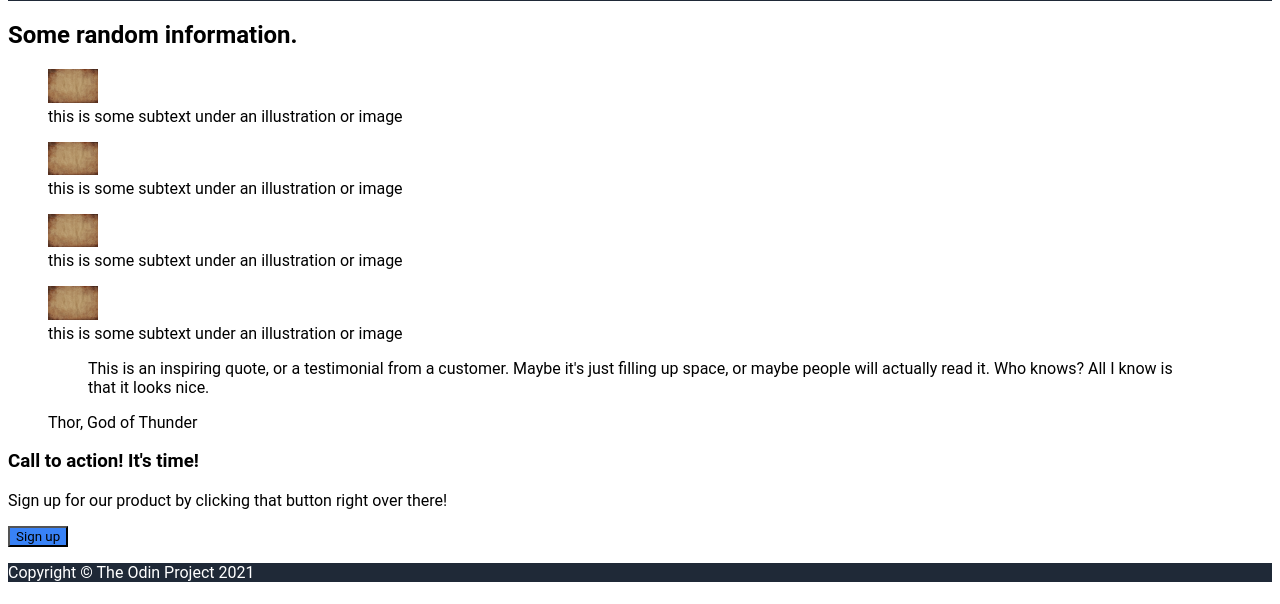
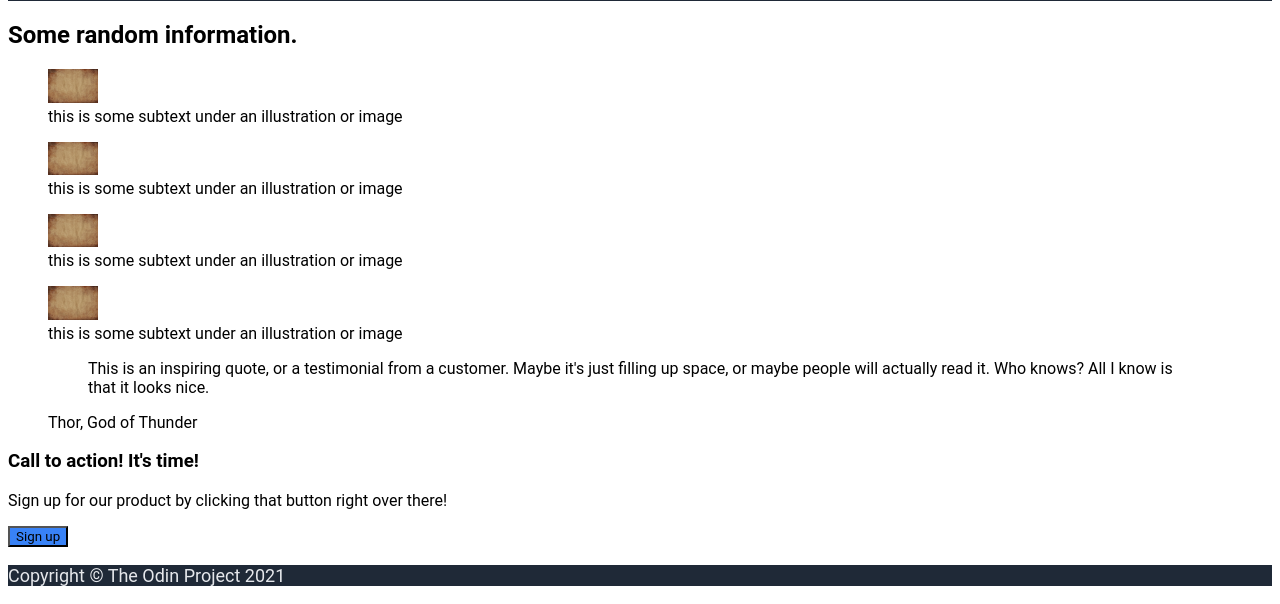
Before and after one commit to aortiz97-stack/TOP-Landing-Page, a plain HTML site: page index.html in a window 1280 px wide. Shown: the part 662-1266 px from the top of the page. Drawn offline with Linux system fonts and the light colour scheme.

Commit message:
Change color of footer text to a less conspicuous shade of white from #F9FAF8 to  #E5E7EB

```diff
--- a/styles.css
+++ b/styles.css
@@ -5,7 +5,7 @@
 
 header, footer{
     background: #1F2937;
-    color: white;
+
 }
 
 a{
@@ -26,7 +26,7 @@ h1{
     color: #f9faf8;
 }
 
-.header-description > p, a{
+.header-description > p, a, footer{
     font-size: 18px;
     color: #E5E7EB;
 }
```
